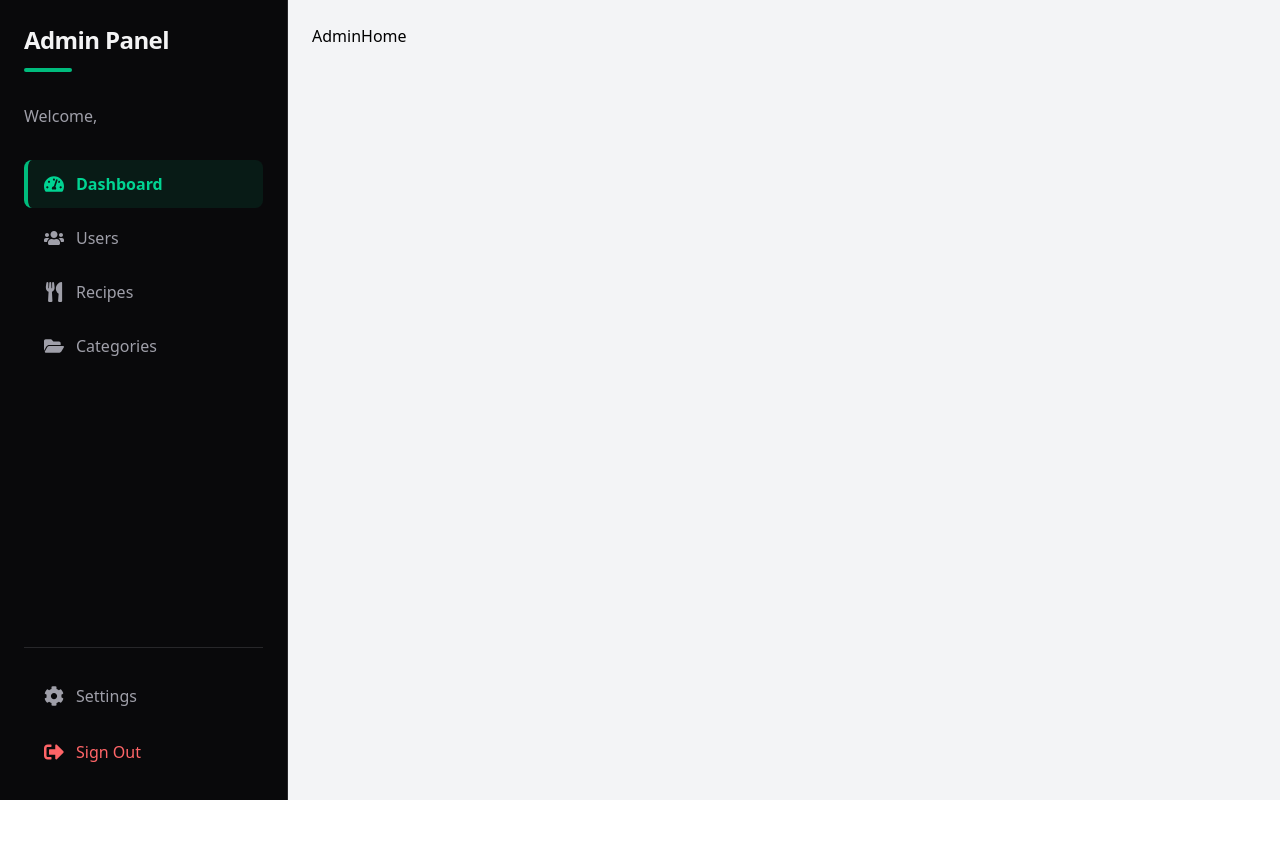
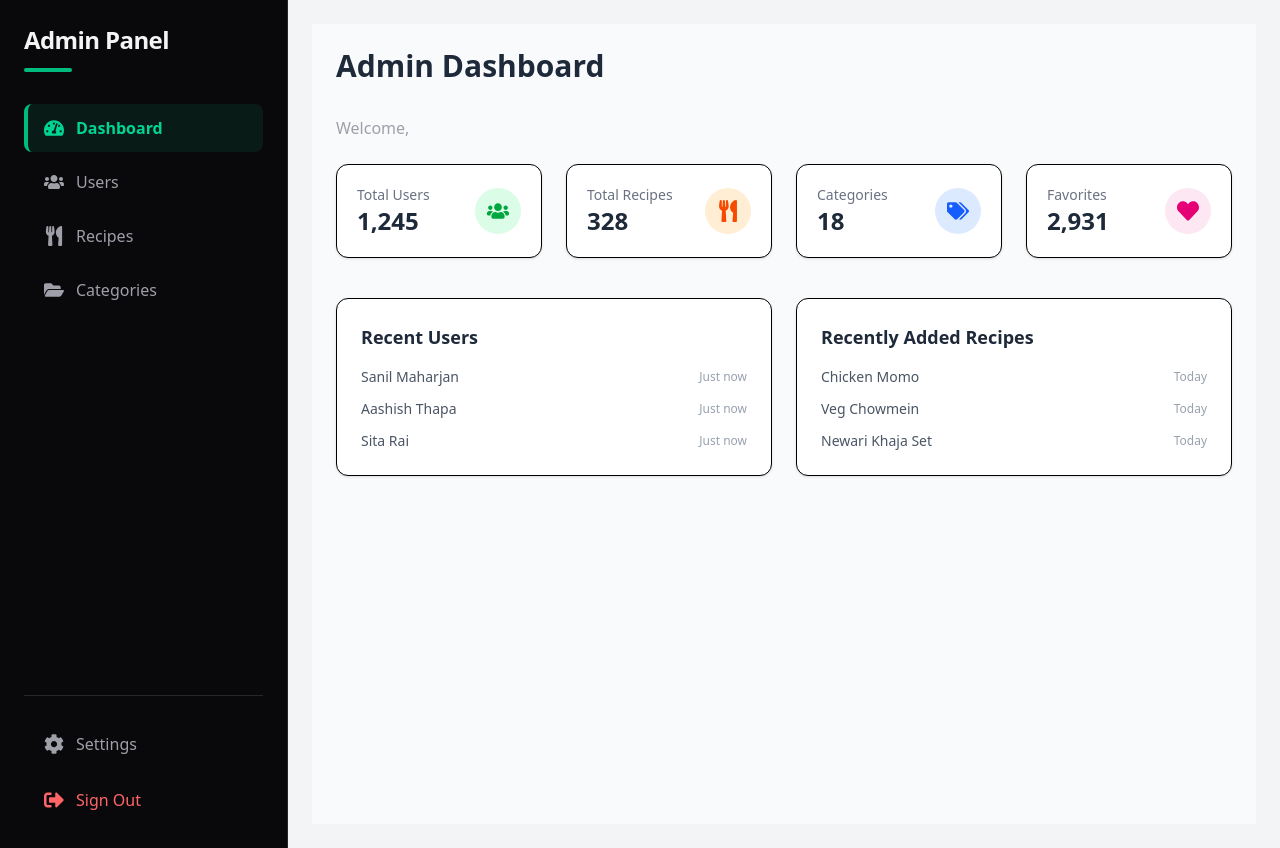
Before and after one commit to swechhyamaharjan/RecipeSharingWebApp, a React app in the folder frontend/: page /admin in a window 1280 px wide. Before the commit the page ends 800 px from the top, so only its background shows below. Built offline with nearby package versions, Linux system fonts and the light colour scheme; sample sign-in values are in the browser's storage; the HTML template or start-up script is replaced by a standard one.

Commit message:
Made Admin Home Page

```diff
--- a/frontend/src/components/AdminSidebar.jsx
+++ b/frontend/src/components/AdminSidebar.jsx
@@ -1,9 +1,7 @@
 import { NavLink } from "react-router";
 import { FaTachometerAlt, FaUsers, FaUtensils, FaFolderOpen, FaSignOutAlt, FaCog } from "react-icons/fa";
-import { useSelector } from "react-redux";
 
 const AdminSidebar = () => {
-  const { userInfo } = useSelector((state) => state.auth);
 
   const navItems = [
     { to: "/admin", label: "Dashboard", icon: FaTachometerAlt, end: true },
@@ -17,9 +15,6 @@ const AdminSidebar = () => {
       <div className="mb-8">
         <h2 className="text-2xl font-bold tracking-tight">Admin Panel</h2>
         <div className="h-1 w-12 bg-emerald-500 mt-3 rounded-full"></div>
-         <p className="text-md text-zinc-400 mt-8">
-          Welcome, <span className="text-emerald-400 font-medium">{userInfo?.fullname}</span>
-        </p>
       </div>
 
       <nav className="space-y-1.5 flex-1">
--- a/frontend/src/pages/Admin/AdminHome.jsx
+++ b/frontend/src/pages/Admin/AdminHome.jsx
@@ -1,9 +1,120 @@
-import React from 'react'
+import { FaUsers, FaUtensils,FaTags,FaHeart} from "react-icons/fa";
+import { useSelector } from "react-redux";
 
 const AdminHome = () => {
+  const {userInfo} = useSelector((state)=>state.auth)
   return (
-    <div>AdminHome</div>
-  )
-}
+    <div className="p-6 bg-gray-50 min-h-screen">
+      {/* Page Title */}
+      <div className="mb-6">
+        <h1 className="text-3xl font-bold text-gray-800">
+          Admin Dashboard
+        </h1>
+       <p className="text-md text-zinc-400 mt-8">
+          Welcome, <span className="text-emerald-400 font-medium">{userInfo?.fullname}</span>
+        </p>
+      </div>
 
-export default AdminHome
+      {/* Stats Cards */}
+      <div className="grid grid-cols-1 sm:grid-cols-2 lg:grid-cols-4 gap-6">
+
+        {/* Users */}
+        <div className="bg-white rounded-xl shadow-sm p-5 border hover:shadow-md transition">
+          <div className="flex items-center justify-between">
+            <div>
+              <p className="text-gray-500 text-sm">Total Users</p>
+              <h2 className="text-2xl font-bold text-gray-800">1,245</h2>
+            </div>
+            <div className="bg-green-100 text-green-600 p-3 rounded-full">
+              <FaUsers size={22} />
+            </div>
+          </div>
+        </div>
+
+        {/* Recipes */}
+        <div className="bg-white rounded-xl shadow-sm p-5 border hover:shadow-md transition">
+          <div className="flex items-center justify-between">
+            <div>
+              <p className="text-gray-500 text-sm">Total Recipes</p>
+              <h2 className="text-2xl font-bold text-gray-800">328</h2>
+            </div>
+            <div className="bg-orange-100 text-orange-600 p-3 rounded-full">
+              <FaUtensils size={22} />
+            </div>
+          </div>
+        </div>
+
+        {/* Categories */}
+        <div className="bg-white rounded-xl shadow-sm p-5 border hover:shadow-md transition">
+          <div className="flex items-center justify-between">
+            <div>
+              <p className="text-gray-500 text-sm">Categories</p>
+              <h2 className="text-2xl font-bold text-gray-800">18</h2>
+            </div>
+            <div className="bg-blue-100 text-blue-600 p-3 rounded-full">
+              <FaTags size={22} />
+            </div>
+          </div>
+        </div>
+
+        {/* Favorites */}
+        <div className="bg-white rounded-xl shadow-sm p-5 border hover:shadow-md transition">
+          <div className="flex items-center justify-between">
+            <div>
+              <p className="text-gray-500 text-sm">Favorites</p>
+              <h2 className="text-2xl font-bold text-gray-800">2,931</h2>
+            </div>
+            <div className="bg-pink-100 text-pink-600 p-3 rounded-full">
+              <FaHeart size={22} />
+            </div>
+          </div>
+        </div>
+      </div>
+
+      {/* Recent Section */}
+      <div className="mt-10 grid grid-cols-1 lg:grid-cols-2 gap-6">
+
+        {/* Recent Users */}
+        <div className="bg-white rounded-xl shadow-sm border p-6">
+          <h3 className="text-lg font-semibold text-gray-800 mb-4">
+            Recent Users
+          </h3>
+          <ul className="space-y-3">
+            {["Sanil Maharjan", "Aashish Thapa", "Sita Rai"].map((user, index) => (
+              <li
+                key={index}
+                className="flex items-center justify-between text-sm text-gray-600"
+              >
+                <span>{user}</span>
+                <span className="text-xs text-gray-400">Just now</span>
+              </li>
+            ))}
+          </ul>
+        </div>
+
+        {/* Recent Recipes */}
+        <div className="bg-white rounded-xl shadow-sm border p-6">
+          <h3 className="text-lg font-semibold text-gray-800 mb-4">
+            Recently Added Recipes
+          </h3>
+          <ul className="space-y-3">
+            {["Chicken Momo", "Veg Chowmein", "Newari Khaja Set"].map(
+              (recipe, index) => (
+                <li
+                  key={index}
+                  className="flex items-center justify-between text-sm text-gray-600"
+                >
+                  <span>{recipe}</span>
+                  <span className="text-xs text-gray-400">Today</span>
+                </li>
+              )
+            )}
+          </ul>
+        </div>
+
+      </div>
+    </div>
+  );
+};
+
+export default AdminHome;
```
